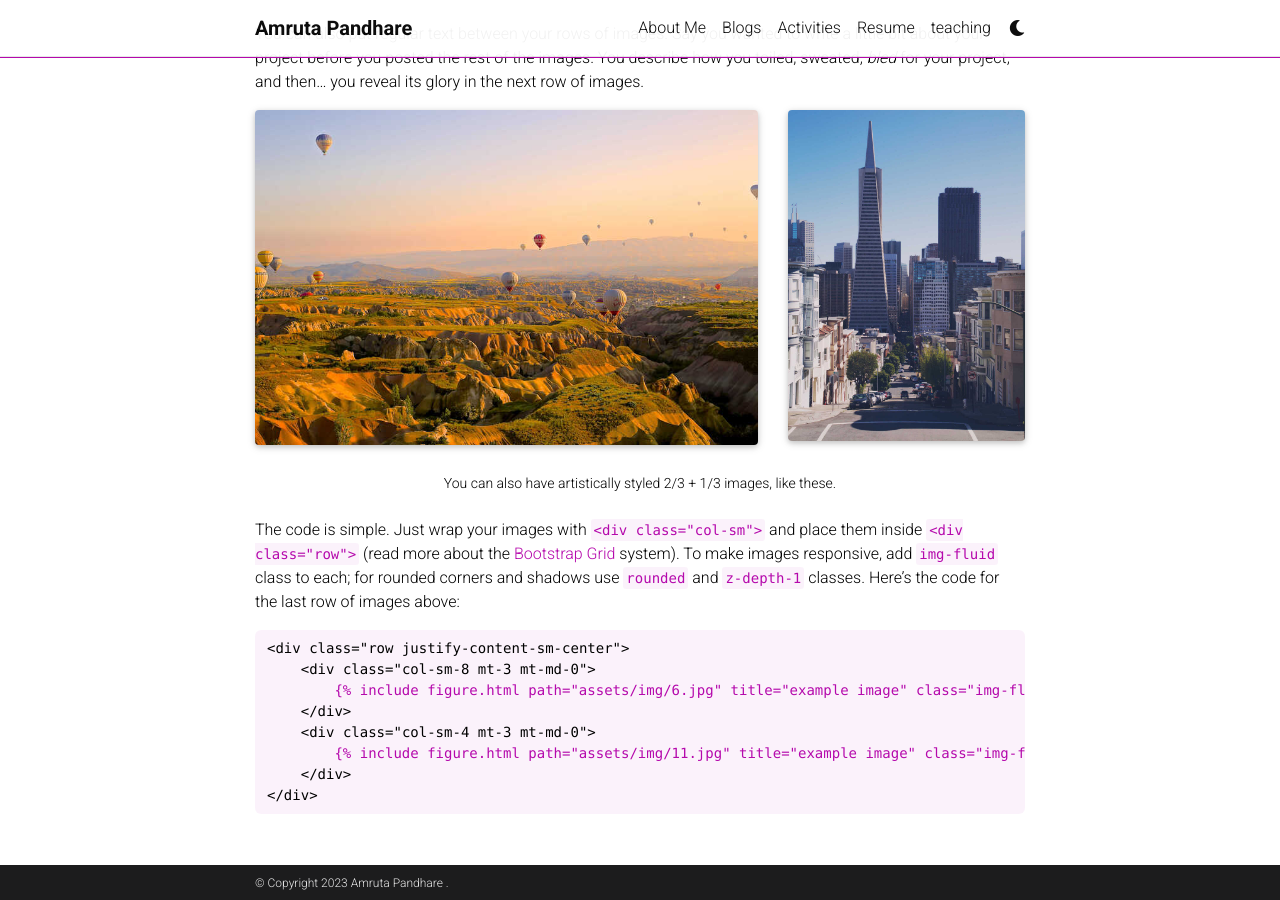
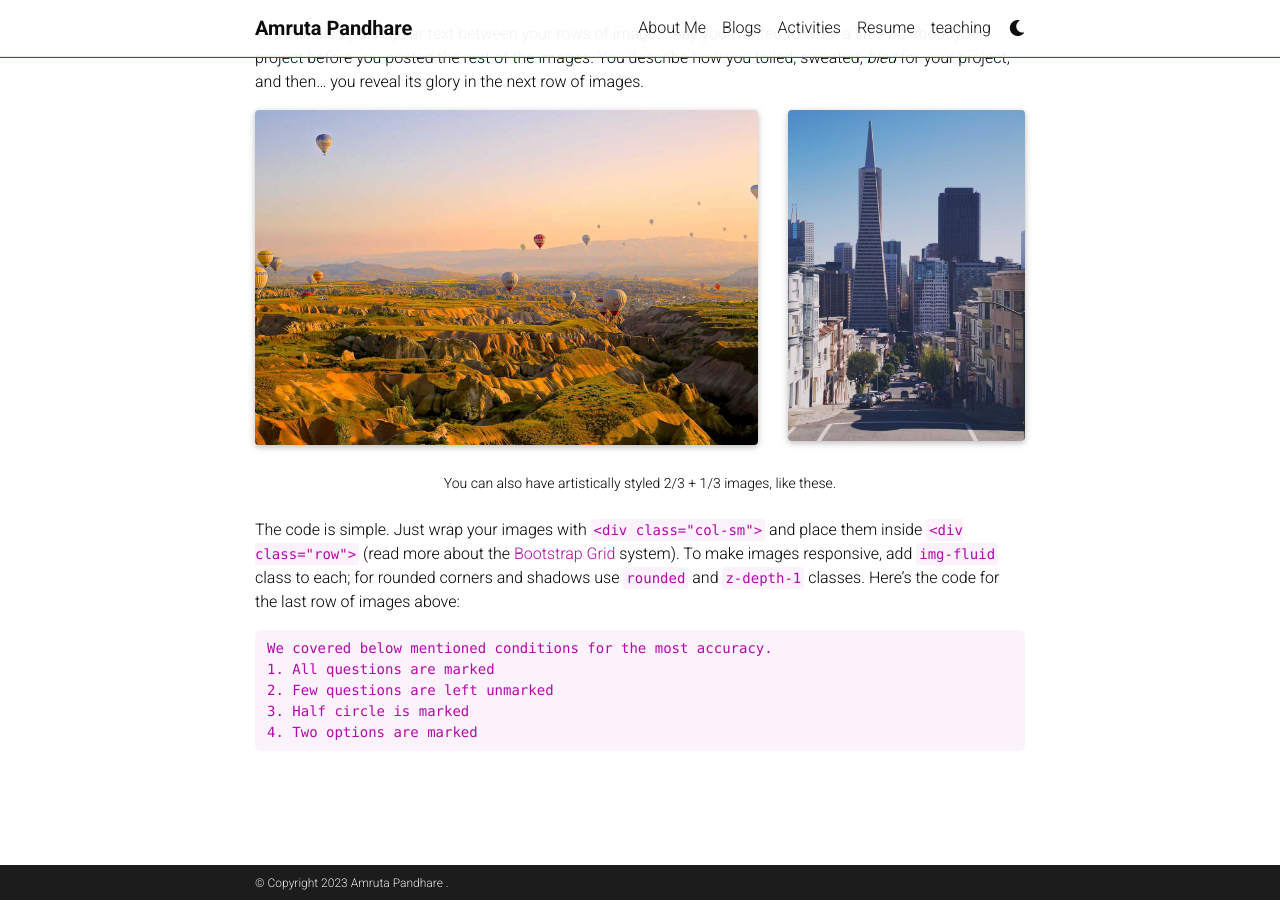
Before and after one commit to AmrutaPandhare/AmrutaPandhare.github.io, a Jekyll site: the page built from _projects/5_project.md, in a window 1280 px wide and 900 px high, scrolled down 1548 px. Built offline with Jekyll 4.4.1, drawn with Linux system fonts in a browser that asks for light colours; full-size pictures stand in for the smaller copies a plugin makes; comment, search, counter and statistics services are not loaded; a style sheet for code colours, icons or effects is not loaded.

Commit message:
Update 5_project.md

````diff
--- a/_projects/5_project.md
+++ b/_projects/5_project.md
@@ -86,13 +86,10 @@ Here's the code for the last row of images above:
 
 {% raw %}
 ```html
-<div class="row justify-content-sm-center">
-    <div class="col-sm-8 mt-3 mt-md-0">
-        {% include figure.html path="assets/img/6.jpg" title="example image" class="img-fluid rounded z-depth-1" %}
-    </div>
-    <div class="col-sm-4 mt-3 mt-md-0">
-        {% include figure.html path="assets/img/11.jpg" title="example image" class="img-fluid rounded z-depth-1" %}
-    </div>
-</div>
+We covered below mentioned conditions for the most accuracy.
+1. All questions are marked
+2. Few questions are left unmarked
+3. Half circle is marked
+4. Two options are marked
 ```
 {% endraw %}
````
